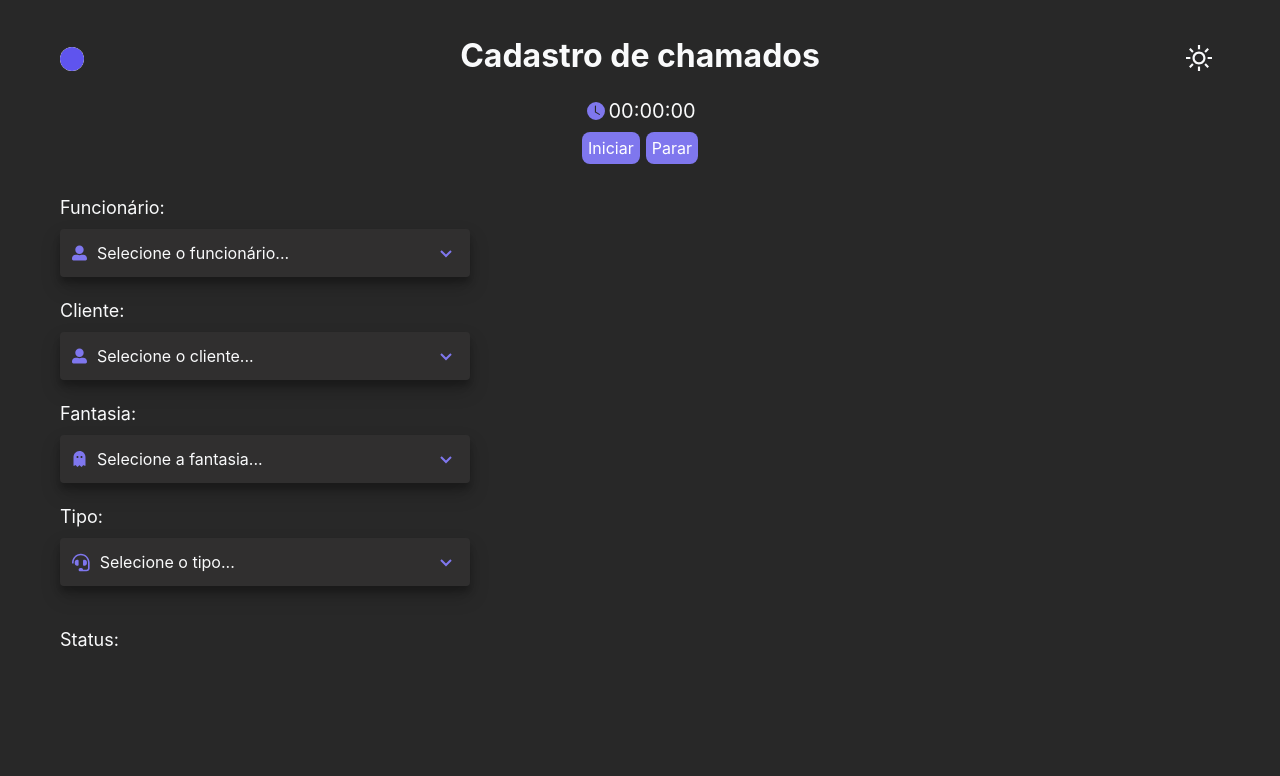
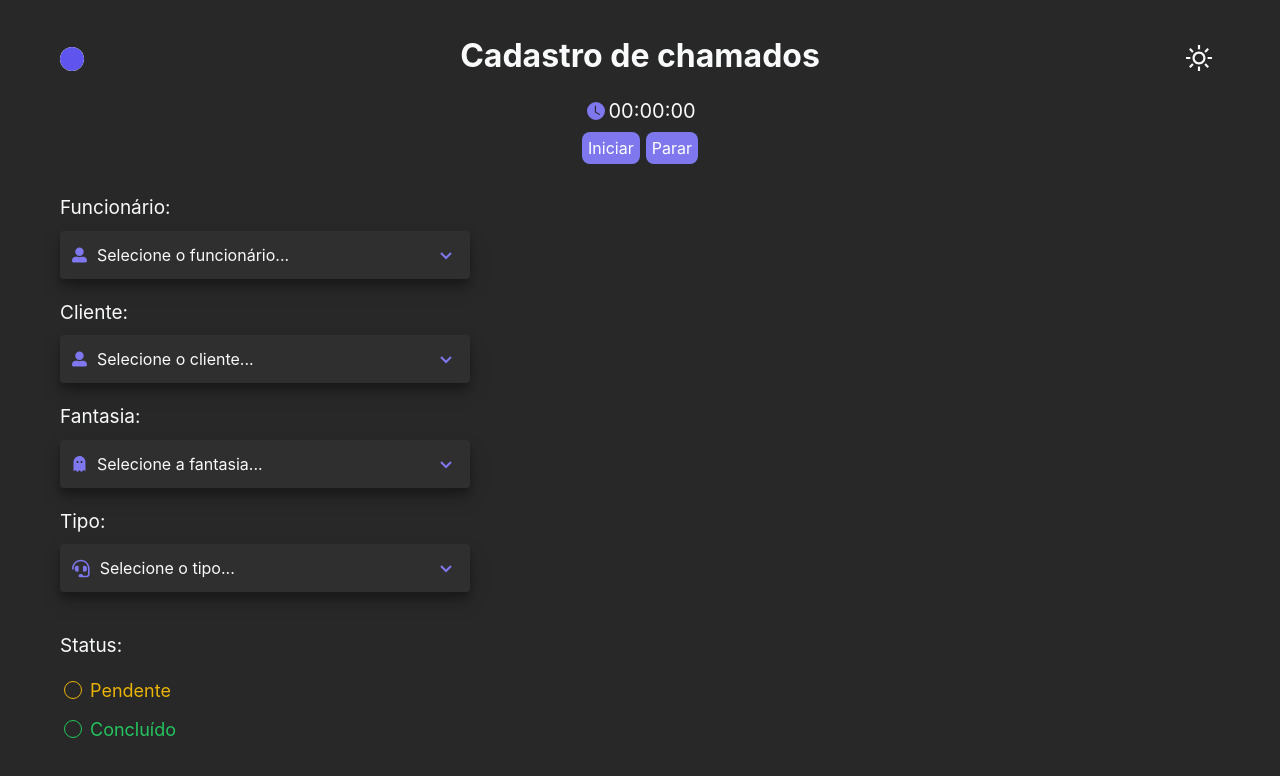
Before and after one commit to EnzoSylvestrin/helpDesk, a Next.js app: page / in a window 1280 px wide. Shown: the top 776 px of the page. Built offline with nearby package versions, Linux system fonts and the light colour scheme.

Commit message:
Criando RadioGroup

```diff
--- a/package.json
+++ b/package.json
@@ -9,6 +9,7 @@
     "lint": "next lint"
   },
   "dependencies": {
+    "@radix-ui/react-radio-group": "^1.1.2",
     "@radix-ui/react-select": "^1.2.1",
     "@radix-ui/react-slot": "^1.0.1",
     "@types/node": "18.15.3",
--- a/src/Components/RadioGroup.tsx
+++ b/src/Components/RadioGroup.tsx
@@ -1,11 +1,42 @@
+import React from 'react';
+import * as RadioGroupRadix from '@radix-ui/react-radio-group';
+import clsx from 'clsx';
+
 type RadioGroupProps = {
-
+    className: string,
+    Radios: {
+        value: string,
+        color: string
+    }[]
 }
 
-export const RadioGroup = ({} : RadioGroupProps) => {
+export const RadioGroup = ({ className, Radios } : RadioGroupProps) => {
     return (
-        <div>
+        <RadioGroupRadix.Root
+            className={clsx("flex flex-col gap-2.5 ml-1", className)}
+            aria-label="Status do chamado"
+        >
+            <div className="flex flex-col gap-3">
+                {
+                    Radios.map((element, i) => {
+                        return (
+                            <div key={i} className="flex gap-2 items-center">
+                                <RadioGroupRadix.Item
+                                    className={clsx("!bg-transparent w-[18px] h-[18px] rounded-full outline-none cursor-pointer border", element.color)}
+                                    value={element.value}
+                                    id={`r${i}`}
+                                >
+                                    <RadioGroupRadix.Indicator className={clsx("flex items-center justify-center !bg-transparent w-full h-full relative after:content-[''] after:block after:w-[10px] after:h-[10px] after:rounded-full", element.color)} />
+                                </RadioGroupRadix.Item>
+                                <label className={clsx("text-md !bg-transparent cursor-pointer", element.color)} htmlFor={`r${i}`}>
+                                    {element.value}
+                                </label>
+                            </div>
+                        )
+                    })
+                }
 
-        </div>
+            </div>
+        </RadioGroupRadix.Root>
     );
-}
+};
--- a/src/pages/index.tsx
+++ b/src/pages/index.tsx
@@ -10,6 +10,7 @@ import { Header } from '@/Components/Header/Header';
 import { Timer } from '@/Components/Timer';
 import { Input } from '@/Components/Input';
 import { Text } from '@/Components/Text';
+import { RadioGroup } from '@/Components/RadioGroup';
 
 export default function Home() {
 
@@ -32,7 +33,7 @@ export default function Home() {
             <div className='h-[80vh] px-10 flex flex-wrap mt-3'>
               <div className='w-[45%] max-w-[450px] p-5 h-[85%] gap-5 flex flex-col'>
                 <label htmlFor='user'>
-                  <Text className={'mb-2'}>Funcionário:</Text>
+                  <Text className={'mb-2 !text-[19px]'}>Funcionário:</Text>
                   <Input.Root>
                     <Input.Icon icon={FaUserAlt} size={16} colored />
                     <Input.Select
@@ -43,7 +44,7 @@ export default function Home() {
                   </Input.Root>
                 </label>
                 <label htmlFor='client'>
-                  <Text className={'mb-2'}>Cliente:</Text>
+                  <Text className={'mb-2 !text-[19px]'}>Cliente:</Text>
                   <Input.Root>
                     <Input.Icon icon={FaUserAlt} size={16} colored />
                     <Input.Select
@@ -54,7 +55,7 @@ export default function Home() {
                   </Input.Root>
                 </label>
                 <label htmlFor='fantasy'>
-                  <Text className={'mb-2'}>Fantasia:</Text>
+                  <Text className={'mb-2 !text-[19px]'}>Fantasia:</Text>
                   <Input.Root>
                     <Input.Icon icon={FaGhost} size={16} colored />
                     <Input.Select
@@ -65,7 +66,7 @@ export default function Home() {
                   </Input.Root>
                 </label>
                 <label htmlFor='type'>
-                  <Text className={'mb-2'}>Tipo:</Text>
+                  <Text className={'mb-2 !text-[19px]'}>Tipo:</Text>
                   <Input.Root>
                     <Input.Icon icon={FaHeadset} size={19} colored />
                     <Input.Select
@@ -76,7 +77,14 @@ export default function Home() {
                   </Input.Root>
                 </label>
                 <label className='mt-5'>
-                  <Text className={'mb-2'}>Status:</Text>
+                  <Text className={'mb-2 !text-[19px]'}>Status:</Text>
+                  <RadioGroup
+                    className='mt-4'
+                    Radios={[
+                      {value: 'Pendente', color: 'text-yellow-500 after:bg-yellow-500 border-yellow-500'},
+                      {value: 'Concluído', color: 'text-green-500 after:bg-green-500 border-green-500'}
+                    ]}
+                  />
                 </label>
               </div>
               <div className='flex-1 h-[85%] p-5 flex flex-col'>
```
Also changed, not shown: 1 other file (tests, documents, lock files or other folders).
